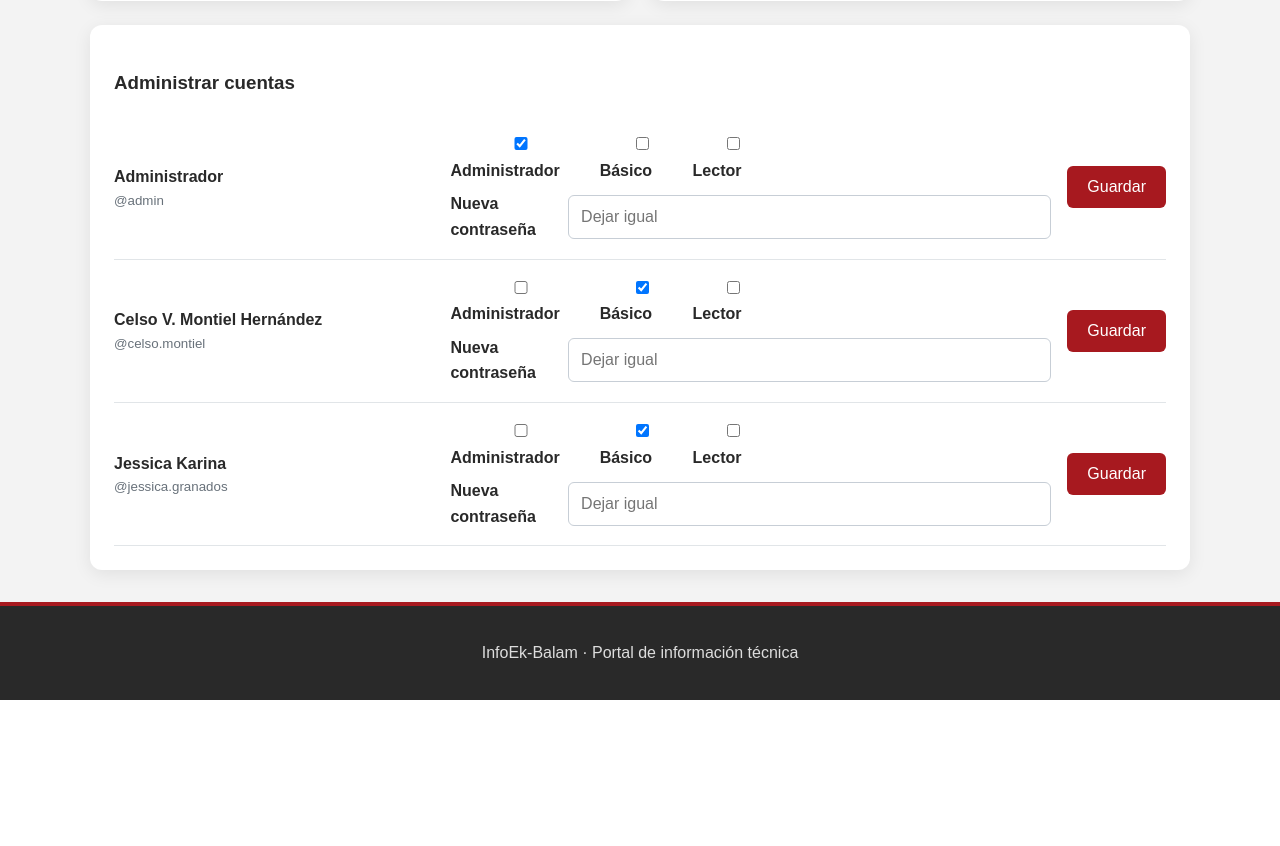
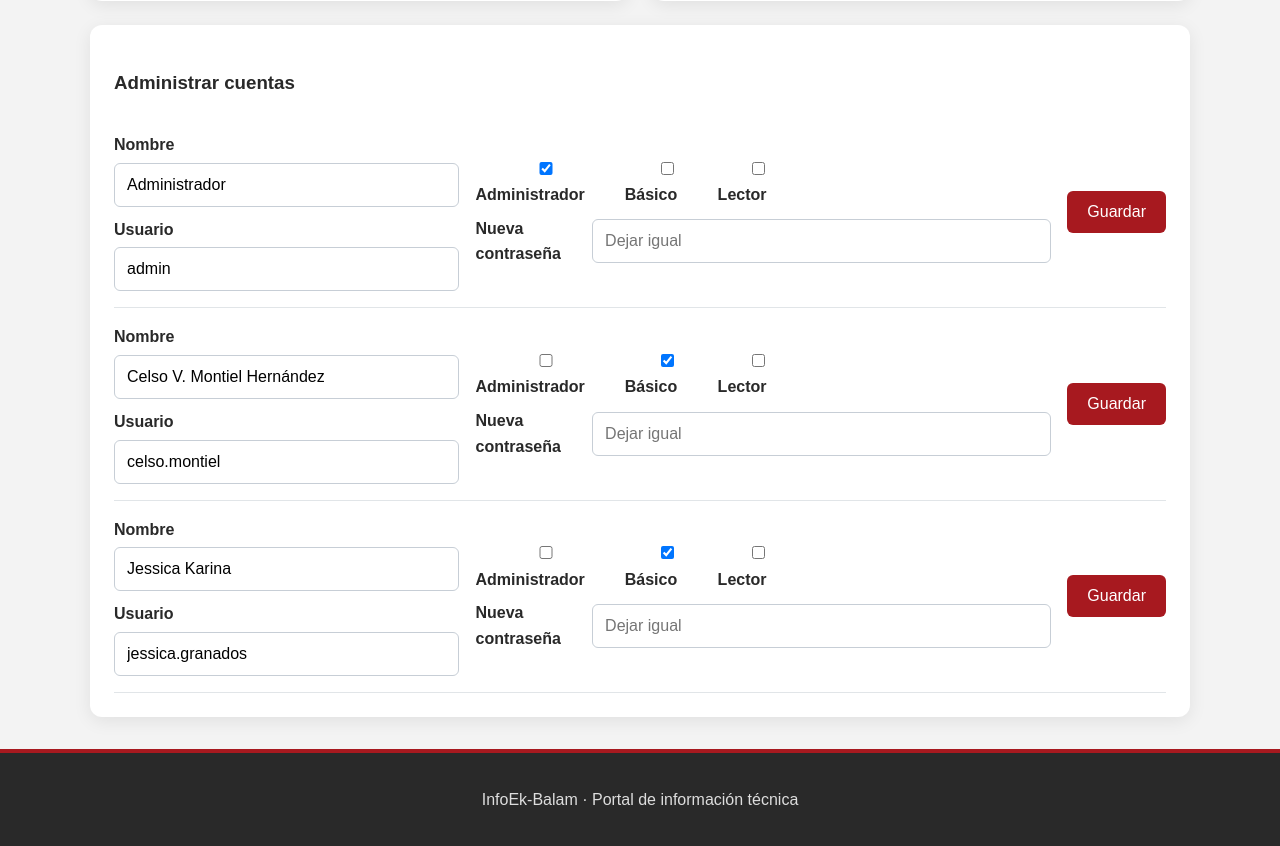
Before and after one commit to CELSOVEN/InfoEK-Balam, a Flask app: page /administracion/roles in a window 1280 px wide. Shown: the part 1004-1850 px from the top of the page. Before the commit the page ends 1704 px from the top, so only its background shows below. Run offline with Flask 3, Linux system fonts and the light colour scheme; a user stored in the database is signed in.

Commit message:
Se actualiza código para poder cambiar información de los participantes

```diff
--- a/app.py
+++ b/app.py
@@ -1106,6 +1106,29 @@ def administrar_roles():
             usuario = db.session.get(Usuario, request.form.get("usuario_id", type=int))
             if usuario is None:
                 abort(404)
+            username = request.form.get("username", "").strip()
+            nombre_persona = request.form.get("nombre_persona", "").strip()
+            usuario_existente = Usuario.query.filter(
+                db.func.lower(Usuario.username) == username.lower(),
+                Usuario.id != usuario.id,
+            ).first()
+            if not re.fullmatch(r"[A-Za-z0-9._-]{3,50}", username):
+                flash(
+                    "El usuario debe tener entre 3 y 50 caracteres y solo puede "
+                    "incluir letras, números, punto, guion o guion bajo.",
+                    "danger",
+                )
+                return redirect(url_for("administrar_roles"))
+            if not nombre_persona or len(nombre_persona) > 100:
+                flash(
+                    "El nombre de la persona es obligatorio y puede tener "
+                    "hasta 100 caracteres.",
+                    "danger",
+                )
+                return redirect(url_for("administrar_roles"))
+            if usuario_existente:
+                flash("Ese nombre de usuario ya está registrado.", "danger")
+                return redirect(url_for("administrar_roles"))
             ids_roles = request.form.getlist("roles", type=int)
             roles_seleccionados = Rol.query.filter(Rol.id.in_(ids_roles)).all()
             conserva_administracion = any(
@@ -1126,6 +1149,8 @@ def administrar_roles():
                     "danger",
                 )
                 return redirect(url_for("administrar_roles"))
+            usuario.username = username
+            usuario.nombre = nombre_persona
             usuario.roles = roles_seleccionados
             if password_nuevo:
                 usuario.establecer_password(password_nuevo)
--- a/static/css/styles.css
+++ b/static/css/styles.css
@@ -1757,7 +1757,7 @@ input:focus {
 }
 
 .opcion-permiso span,
-.asignacion-usuario > div:first-of-type {
+.datos-usuario {
     display: grid;
 }
 
@@ -1767,10 +1767,24 @@ input:focus {
 }
 
 .asignacion-usuario {
-    grid-template-columns: minmax(140px, 0.8fr) minmax(220px, 1.5fr) auto;
+    grid-template-columns: minmax(220px, 0.9fr) minmax(220px, 1.5fr) auto;
     align-items: center;
     padding: 1rem 0;
     border-bottom: 1px solid #e1e5e8;
+}
+
+.datos-usuario {
+    gap: 0.65rem;
+}
+
+.datos-usuario label {
+    display: grid;
+    gap: 0.3rem;
+    font-weight: 600;
+}
+
+.datos-usuario input {
+    width: 100%;
 }
 
 .roles-usuario {
--- a/templates/administrar_roles.html
+++ b/templates/administrar_roles.html
@@ -106,9 +106,28 @@
             <input type="hidden" name="accion" value="actualizar_usuario">
             <input type="hidden" name="token_csrf" value="{{ token_csrf }}">
             <input type="hidden" name="usuario_id" value="{{ usuario.id }}">
-            <div>
-                <strong>{{ usuario.nombre }}</strong>
-                <small>@{{ usuario.username }}</small>
+            <div class="datos-usuario">
+                <label>
+                    Nombre
+                    <input
+                        name="nombre_persona"
+                        value="{{ usuario.nombre }}"
+                        maxlength="100"
+                        required
+                    >
+                </label>
+                <label>
+                    Usuario
+                    <input
+                        name="username"
+                        value="{{ usuario.username }}"
+                        minlength="3"
+                        maxlength="50"
+                        pattern="[A-Za-z0-9._-]+"
+                        autocomplete="off"
+                        required
+                    >
+                </label>
             </div>
             <div class="roles-usuario">
                 {% for rol in roles %}
```
